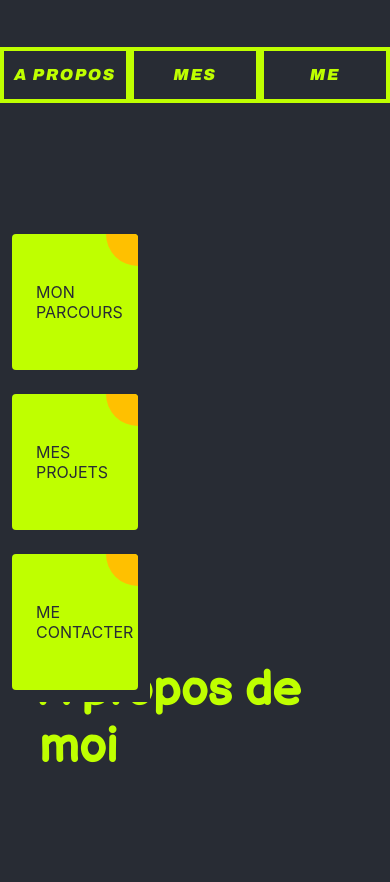
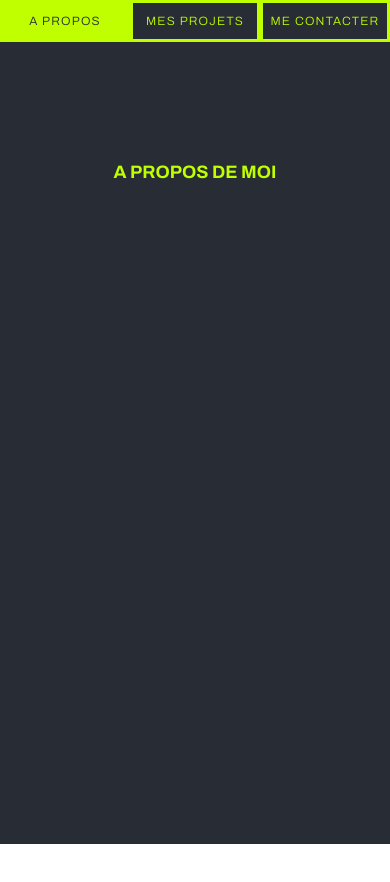
Before and after one commit to florent-augier/my-portfolio, a React (Create React App) app: page /about in a window 390 px wide. Shown: the top 882 px of the page. After the commit the page ends 844 px from the top, so only its background shows below. Built offline with nearby package versions, Linux system fonts and the light colour scheme.

Commit message:
Fix(Navbar&Sidebar): media queries fix

```diff
--- a/src/components/Navbar.css
+++ b/src/components/Navbar.css
@@ -62,3 +62,17 @@ nav ul li span:nth-child(3) {
 nav ul li span:nth-child(4) {
   --n: 4;
 }
+
+@media (max-width: 600px) {
+  nav {
+    position: sticky;
+  }
+  nav ul {
+    align-items: flex-start;
+  }
+  nav ul li {
+    font-family: "Archivo-300";
+    font-size: 12px;
+    font-weight: inherit;
+  }
+}
--- a/src/components/Sidebar.css
+++ b/src/components/Sidebar.css
@@ -63,3 +63,28 @@
   background-color: var(--orange);
   border-radius: 0 4px 0 32px;
 }
+
+@media (max-width: 600px) {
+  .wrapperSidebar {
+    width: 30px;
+    display: none;
+  }
+  .buttonSidebar {
+    position: sticky;
+    display: flex;
+    flex-direction: column;
+    writing-mode: vertical-lr;
+    text-orientation: upright;
+    align-self: center;
+  }
+  .buttonSidebar:hover::before {
+    transform: scale(16);
+  }
+  p {
+    font-size: 12px;
+  }
+  .corner {
+    width: 16px;
+    height: 16px;
+  }
+}
--- a/src/screens/About.js
+++ b/src/screens/About.js
@@ -4,7 +4,7 @@ import "./Screen.css";
 export default function About() {
   return (
     <div className="bodyScreen">
-      <h1 className="headerScreen">A propos de moi</h1>
+      <h1 className="headerScreen">A PROPOS DE MOI</h1>
     </div>
   );
 }
--- a/src/screens/Contact.js
+++ b/src/screens/Contact.js
@@ -4,7 +4,7 @@ import "./Screen.css";
 export default function Contact() {
   return (
     <div className="bodyScreen">
-      <h1 className="headerScreen">Contact</h1>
+      <h1 className="headerScreen">CONTACT</h1>
     </div>
   );
 }
--- a/src/screens/Projects.js
+++ b/src/screens/Projects.js
@@ -4,7 +4,7 @@ import "./Screen.css";
 export default function Projects() {
   return (
     <div className="bodyScreen">
-      <h1 className="headerScreen">Mes projets</h1>
+      <h1 className="headerScreen">MES PROJETS</h1>
     </div>
   );
 }
--- a/src/screens/Screen.css
+++ b/src/screens/Screen.css
@@ -5,9 +5,17 @@
   justify-content: center;
   width: 80%;
   margin: auto;
+  top: 50;
 }
 
 .headerScreen {
-  font-family: "BalsamiqSans-regular";
+  font-family: "Archivo-700";
   font-size: 48px;
+  height: 150px;
 }
+
+@media (max-width: 600px) {
+  .headerScreen {
+    font-size: 18px;
+  }
+}
```
